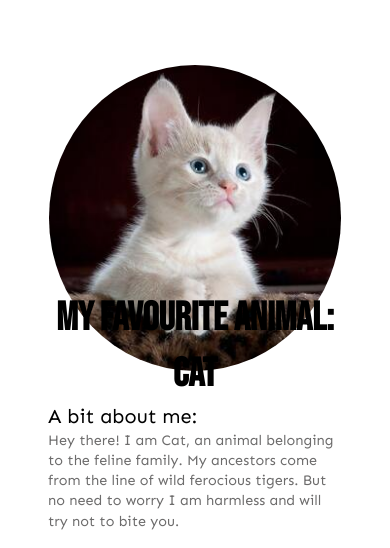
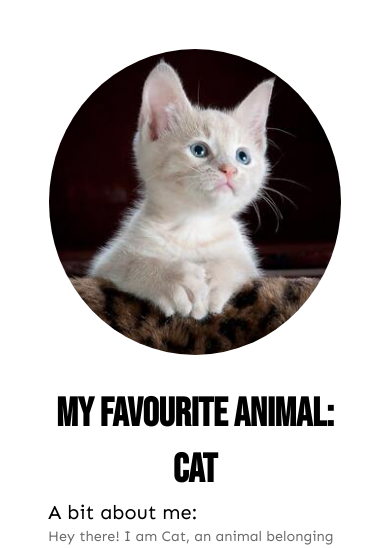
Before and after one commit to Osiris9999/Osiris9999.github.io, a plain HTML site: page index.html in a window 390 px wide. Shown: the top 548 px of the page. Drawn offline with Linux system fonts and the light colour scheme.

Commit message:
minor styling

```diff
--- a/style.css
+++ b/style.css
@@ -133,6 +133,7 @@
     text-align: left;
     margin: 0px 20px 0px 20px;
     padding: 0px 30px 20px 30px;
+    font-family: 'Sen', sans-serif;
 }
 
 .gallery img {
@@ -149,7 +150,7 @@
         margin: 1rem;
     }
 
-    img {
+    .profiles img {
         display: block;
         margin-bottom: 1rem;
         align-items: center;
@@ -158,7 +159,7 @@
 
     .heading1 {
         font-size: 2.5rem;
-        margin-top: 0;
+        margin-top: 6rem;
     }
 
     p {
```
